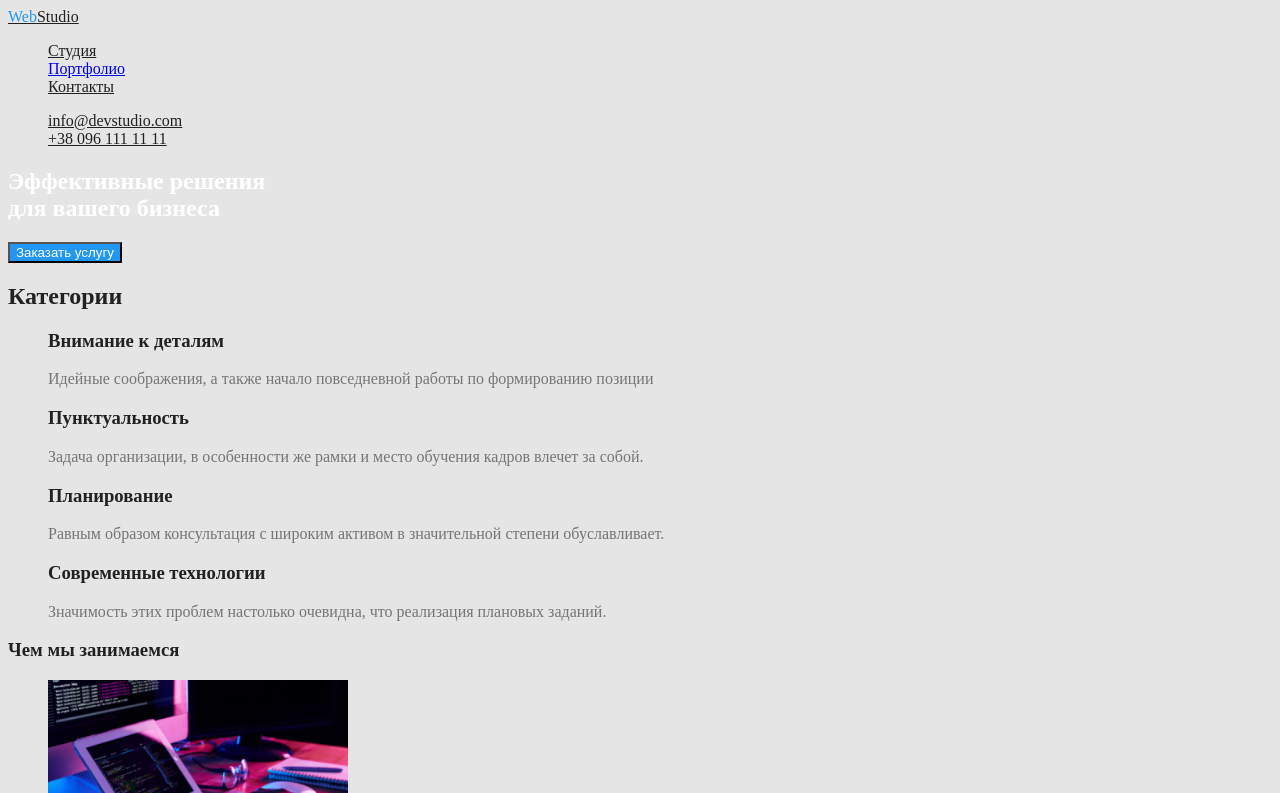
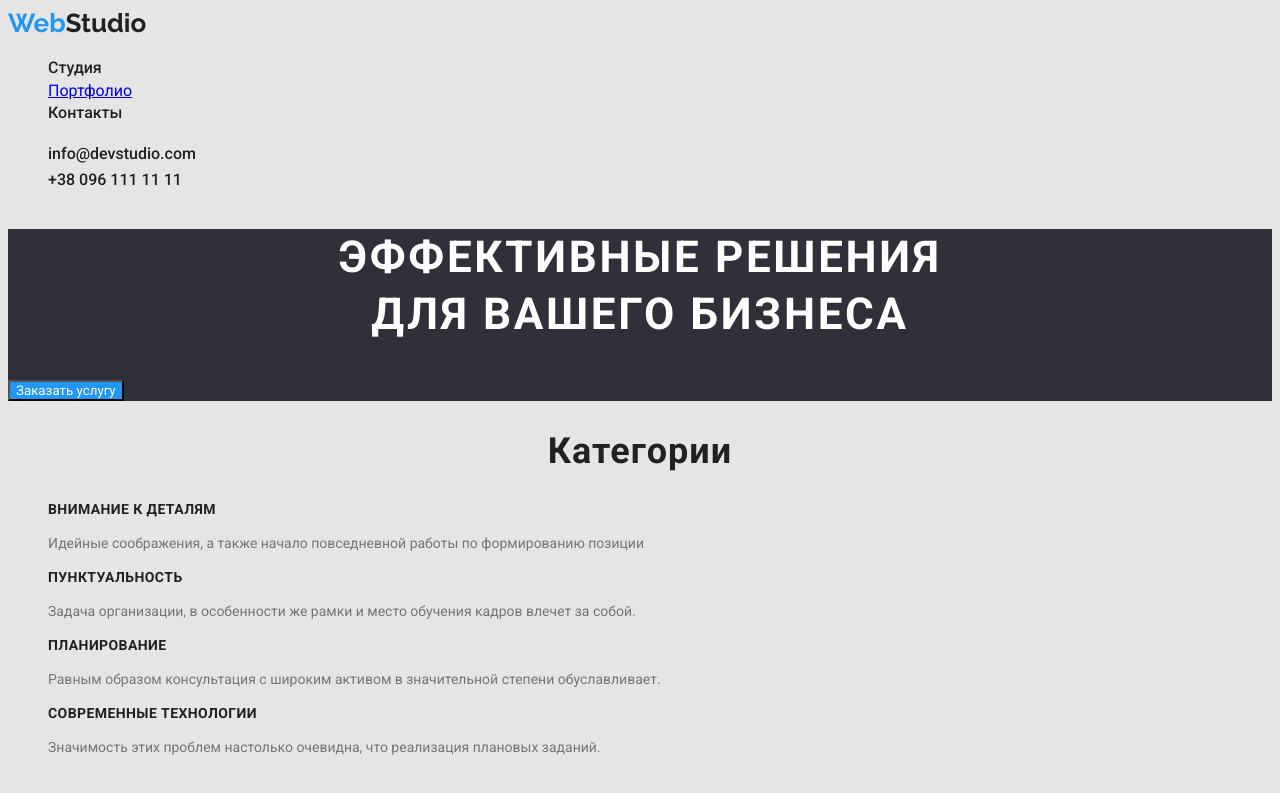
Before and after one commit to AleksandrLucky/goit-markup-hw-02., a plain HTML site: page index.html in a window 1280 px wide. Shown: the top 793 px of the page. Drawn offline with Linux system fonts and the light colour scheme; a web font is replaced by a local one.

Commit message:
подключил шрифты и сделал некоторые изменения

```diff
--- a/css/styles.css
+++ b/css/styles.css
@@ -3,11 +3,13 @@
   --title-tetx-color: #757575;
   --accent-color: #2196f3;
   --hero-title-color: #ffffff;
+  --hero-background: #2f303a;
 }
 
 body {
   background-color: #e5e5e5;
   color: var(--primary-tetx-color);
+  font-family: Roboto, sans-serif;
 }
 
 /* цвет заголовка героя #FFFFFF */
@@ -19,6 +21,11 @@ body {
 
 .logo {
   color: var(--primary-tetx-color);
+  font-family: Raleway, cursive;
+  font-weight: bold;
+  font-size: 26px;
+  line-height: 1.19;
+  text-decoration: none;
 }
 .logow {
   color: var(--accent-color);
@@ -31,6 +38,10 @@ ul {
 
 .site-nav .link {
   color: var(--primary-tetx-color);
+  font-weight: 500;
+  font-size: 16px;
+  line-height: 1.6;
+  text-decoration: none;
 }
 .site-nav .link:hover,
 .site-nav .link:focus {
@@ -44,15 +55,48 @@ ul {
 
 .hero-title {
   color: var(--hero-title-color);
+  font-weight: 900;
+  font-size: 44px;
+  line-height: 1.3;
+  text-align: center;
+  letter-spacing: 0.06em;
+  text-transform: uppercase;
+}
+
+.hero {
+  background-color: var(--hero-background);
 }
 
 /* section */
 
 .section-title {
+  font-weight: bold;
+  font-size: 36px;
+  line-height: 1.16;
+  text-align: center;
+  letter-spacing: 0.03em;
+}
+
+.title {
   color: var(--primary-tetx-color);
+  font-weight: bold;
+  font-size: 14px;
+  line-height: 1.14;
+  letter-spacing: 0.03em;
+  text-transform: uppercase;
 }
 .title-paragraph {
   color: var(--title-tetx-color);
+  font-size: 14px;
+  line-height: 1.71;
+}
+
+.title {
+  font-weight: bold;
+  font-size: 14px;
+  line-height: 1.14;
+  letter-spacing: 0.03em;
+  text-transform: uppercase;
 }
 
 /* feature */
@@ -70,8 +114,17 @@ ul {
 
 /* portfolio */
 
+button {
+  font-family: inherit;
+}
 .buttons-primary {
   color: var(--primary-tetx-color);
+  background: #f5f4fa;
+  font-weight: 500;
+  font-size: 16px;
+  line-height: 1, 6;
+  text-align: center;
+  letter-spacing: 0.03em;
 }
 .buttons-primary:hover,
 .buttons-primary:focus {
```
Also changed, not shown: index.html (+1 -1 lines), portfolio.html (+1 -1 lines).
